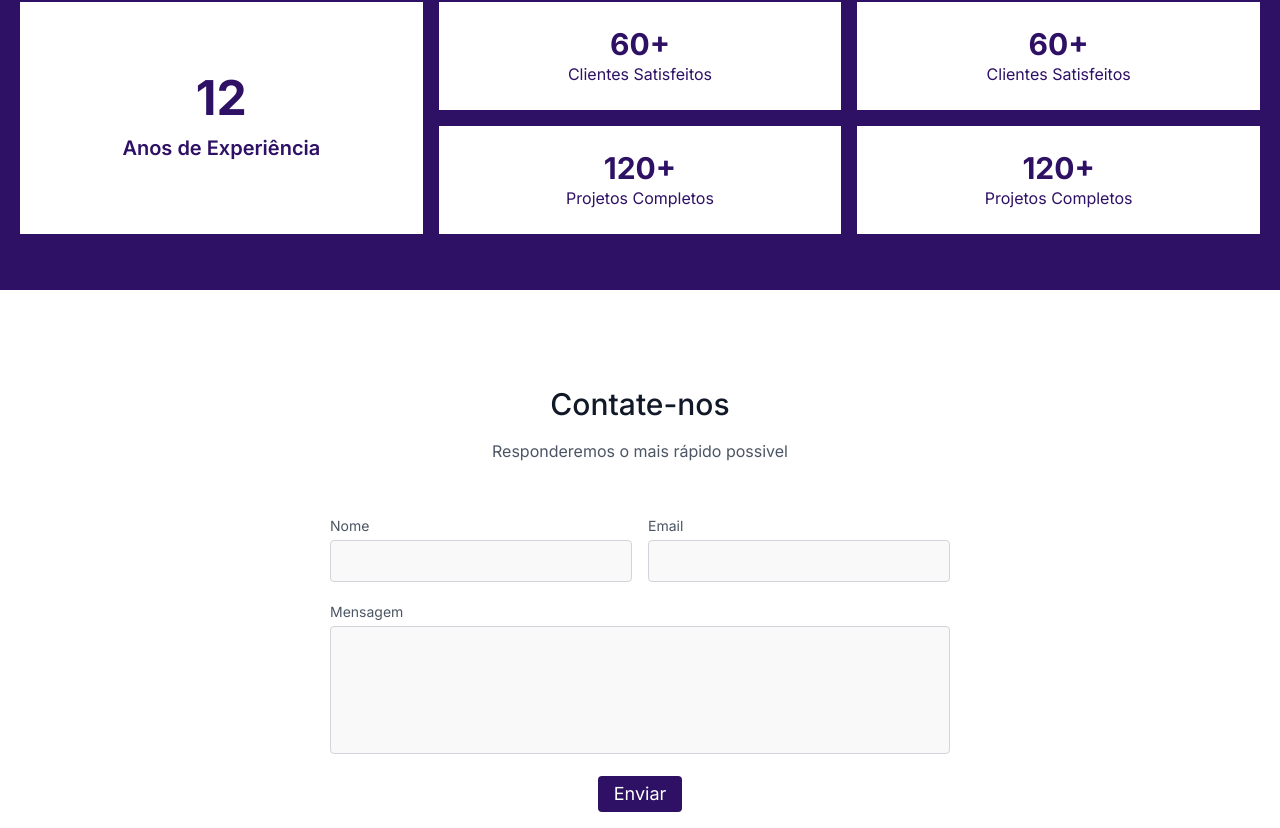
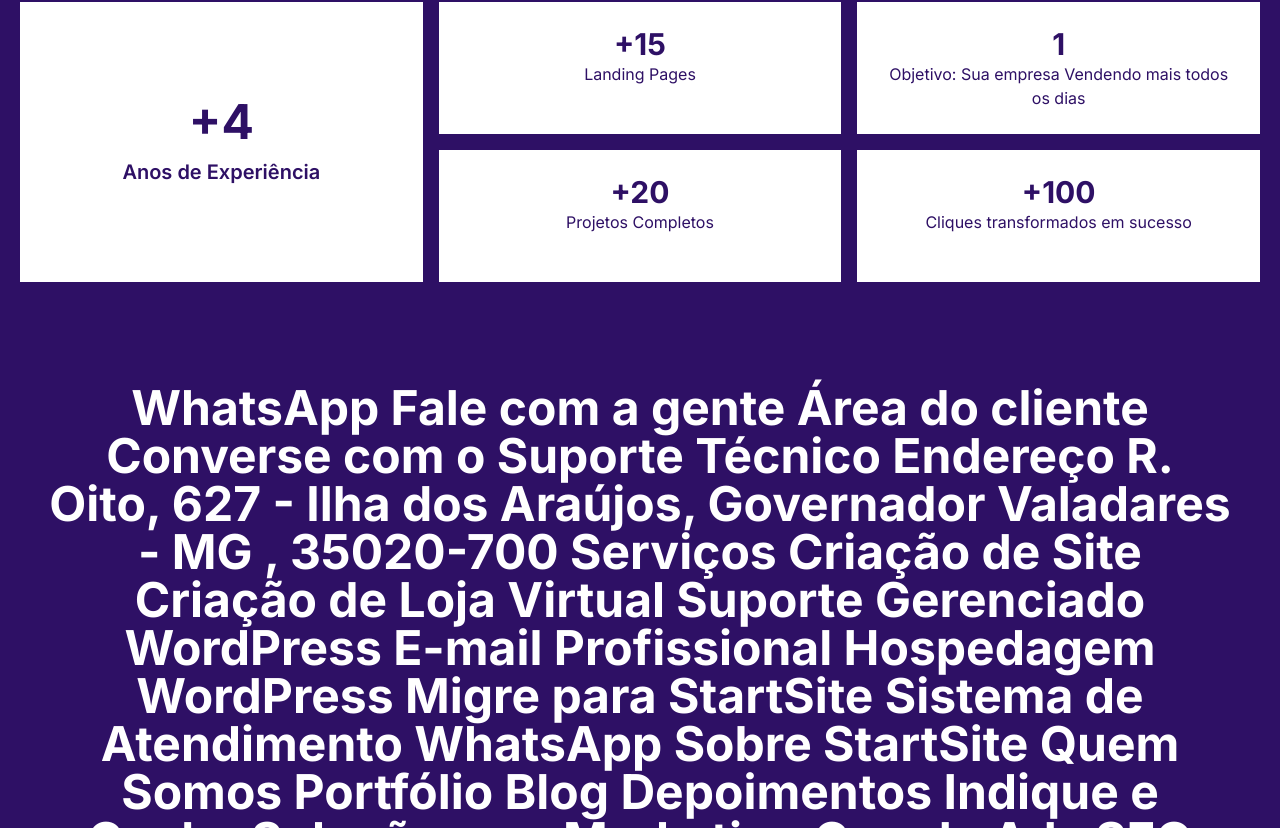
Before and after one commit to infotecdevs/infotec-site, a Next.js app: page / in a window 1280 px wide. Shown: the part 1652-2480 px from the top of the page. Built offline with nearby package versions, Linux system fonts and the light colour scheme.

Commit message:
add footer

```diff
--- a/src/app/page.tsx
+++ b/src/app/page.tsx
@@ -1,7 +1,7 @@
 import Hero from "@/components/Hero";
 import Skills from "@/components/Skills/index";
 import Experience from "@/components/Experience/index";
-import Contact from "@/app/contact/page";
+import Footer from '@/components/Footer/Index';
 
 export default function Home() {
   return (
@@ -9,7 +9,7 @@
       <Hero />
       <Skills />
       <Experience />
-      <Contact />
+      <Footer />
     </div>
   );
 }
--- a/src/app/team/page.tsx
+++ b/src/app/team/page.tsx
@@ -1,3 +1,4 @@
+import Footer from '@/components/Footer/Index';
 import React from "react";
 import {
   AiFillInstagram,
@@ -7,6 +8,7 @@
 
 const page = () => {
   return (
+    <>
       <section className="text-gray-600 body-font">
         <div className="container px-5 py-24 mx-auto">
           <div className="flex flex-col text-center w-full mb-20">
@@ -143,6 +145,8 @@
           </div>
         </div>
       </section>
+      <Footer />
+    </>
   );
 };
 
--- a/src/app/works/page.tsx
+++ b/src/app/works/page.tsx
@@ -32,12 +32,12 @@
 
             <div>
               <a
-                href=""
+                href="https://psicologa-site.vercel.app/"
                 className="group relative flex h-96 items-end overflow-hidden rounded-lg bg-gray-100 p-4
               shadow-lg"
               >
                 <img
-                  src="/images/works/work3.png"
+                  src="/images/works/home-psicologa2.png"
                   loading="lazy"
                   alt="Photo by engin akyurt"
                   className="absolute inset-0 h-full w-full object-cover object-center transition duration-200
@@ -45,7 +45,7 @@
                 />
                 <div className="relative flex w-full flex-col rounded-lg bg-gray-200 p-1 text-center">
                   <span className="text-lg font-bold text-violet-950 lg:text-xl">
-
+                    Psicóloga Portfólio
                   </span>
                 </div>
               </a>
--- a/src/components/Experience/index.tsx
+++ b/src/components/Experience/index.tsx
@@ -7,30 +7,30 @@
           {/* first col */}
           <div className="bg-white border-spacing-1 p-4 grid place-items-center">
             <div className="text-center space-y-3">
-              <h1 className="text-5xl font-bold">12</h1>
+              <h1 className="text-5xl font-bold">+4</h1>
               <p className="text-xl font-semibold">Anos de Experiência</p>
             </div>
           </div>
           {/* second col */}
           <div className=" grid grid-rows-2 gap-4">
             <div className="bg-white text-center p-6">
-              <h1 className="text-3xl font-bold">60+</h1>
-              <p>Clientes Satisfeitos</p>
+              <h1 className="text-3xl font-bold">+15</h1>
+              <p>Landing Pages</p>
             </div>
             <div className="bg-white text-center p-6">
-              <h1 className="text-3xl font-bold">120+</h1>
+              <h1 className="text-3xl font-bold">+20</h1>
               <p>Projetos Completos</p>
             </div>
           </div>
           {/* Third col */}
           <div className="grid grid-rows-2 gap-4">
             <div className="bg-white text-center p-6">
-              <h1 className="text-3xl font-bold">60+</h1>
-              <p>Clientes Satisfeitos</p>
+              <h1 className="text-3xl font-bold">1</h1>
+              <p>Objetivo: Sua empresa Vendendo mais todos os dias</p>
             </div>
             <div className="bg-white text-center p-6">
-              <h1 className="text-3xl font-bold">120+</h1>
-              <p>Projetos Completos</p>
+              <h1 className="text-3xl font-bold">+100</h1>
+              <p>Cliques transformados em sucesso</p>
             </div>
           </div>
         </div>
--- a/src/components/Footer/Index.tsx
+++ b/src/components/Footer/Index.tsx
@@ -1,9 +1,45 @@
 import React from 'react'
 
-const Index = () => {
+const Footer = () => {
   return (
-    <div>Index</div>
+    <div className="bg-violet-950 text-violet-950 py-14 w-full">
+      <h1 className="text-white text-2xl md:text-5xl  font-bold flex text-center justify-center m-12 mt-[-10px]">
+
+        WhatsApp
+        Fale com a gente
+
+        Área do cliente
+        Converse com o Suporte Técnico
+
+        Endereço
+        R. Oito, 627 - Ilha dos Araújos,
+        Governador Valadares - MG , 35020-700
+
+        Serviços
+        Criação de Site
+        Criação de Loja Virtual
+        Suporte Gerenciado WordPress
+        E-mail Profissional
+        Hospedagem WordPress
+        Migre para StartSite
+        Sistema de Atendimento WhatsApp
+        Sobre StartSite
+        Quem Somos
+        Portfólio
+        Blog
+        Depoimentos
+        Indique e Ganhe
+        Soluções em Marketing
+        Google Ads
+        SEO Marketing
+        Consultoria em Marketing
+        Ajuda
+        Área do Cliente
+        Suporte
+        Fale com a gente
+        Canais de Atendimento</h1>
+    </div>
   )
 }
 
-export default Index
+export default Footer;
```
Also changed, not shown: public/images/works/home-psicologa2.png (added). Lines whose indentation alone changed are shown as unchanged.
